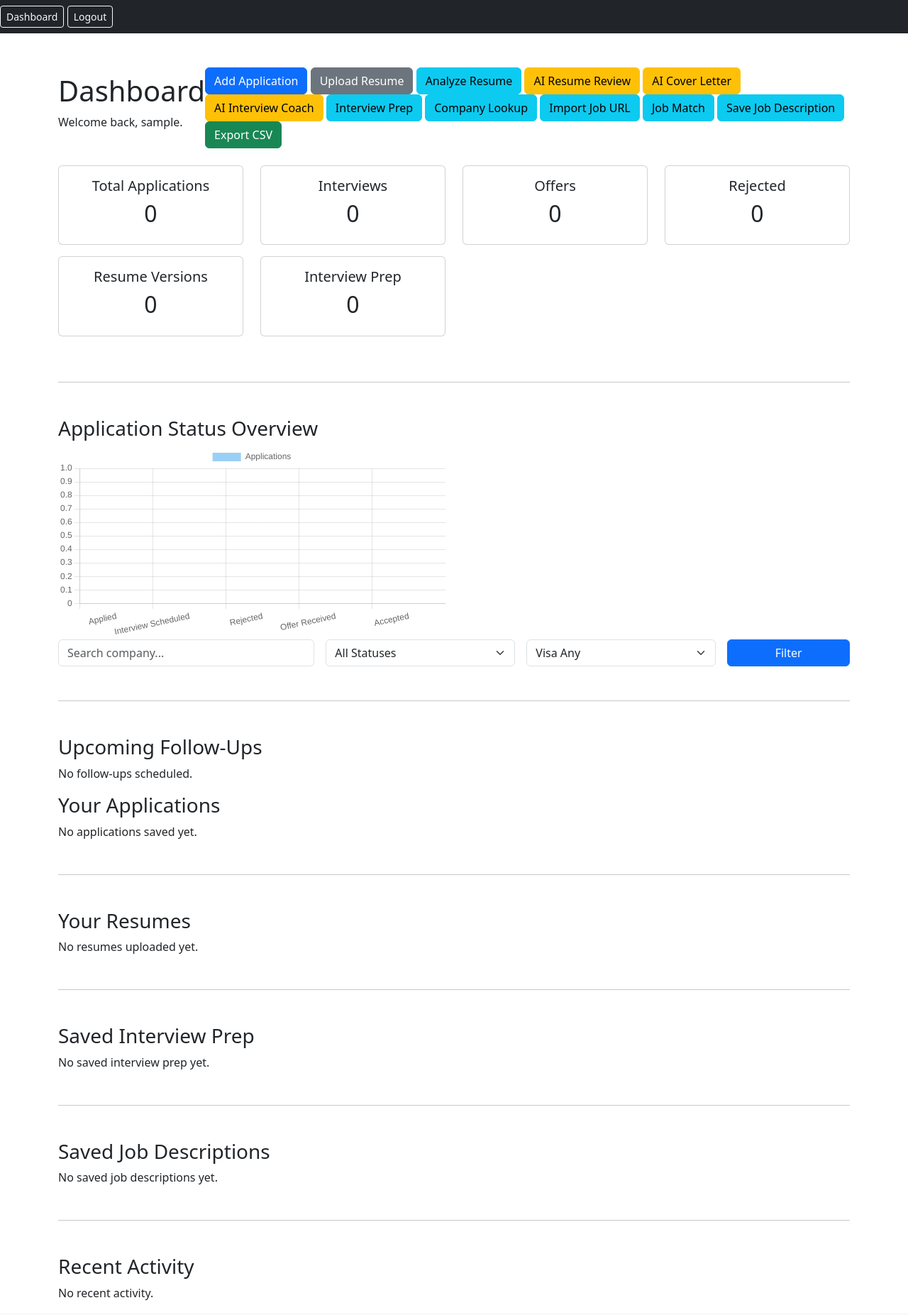
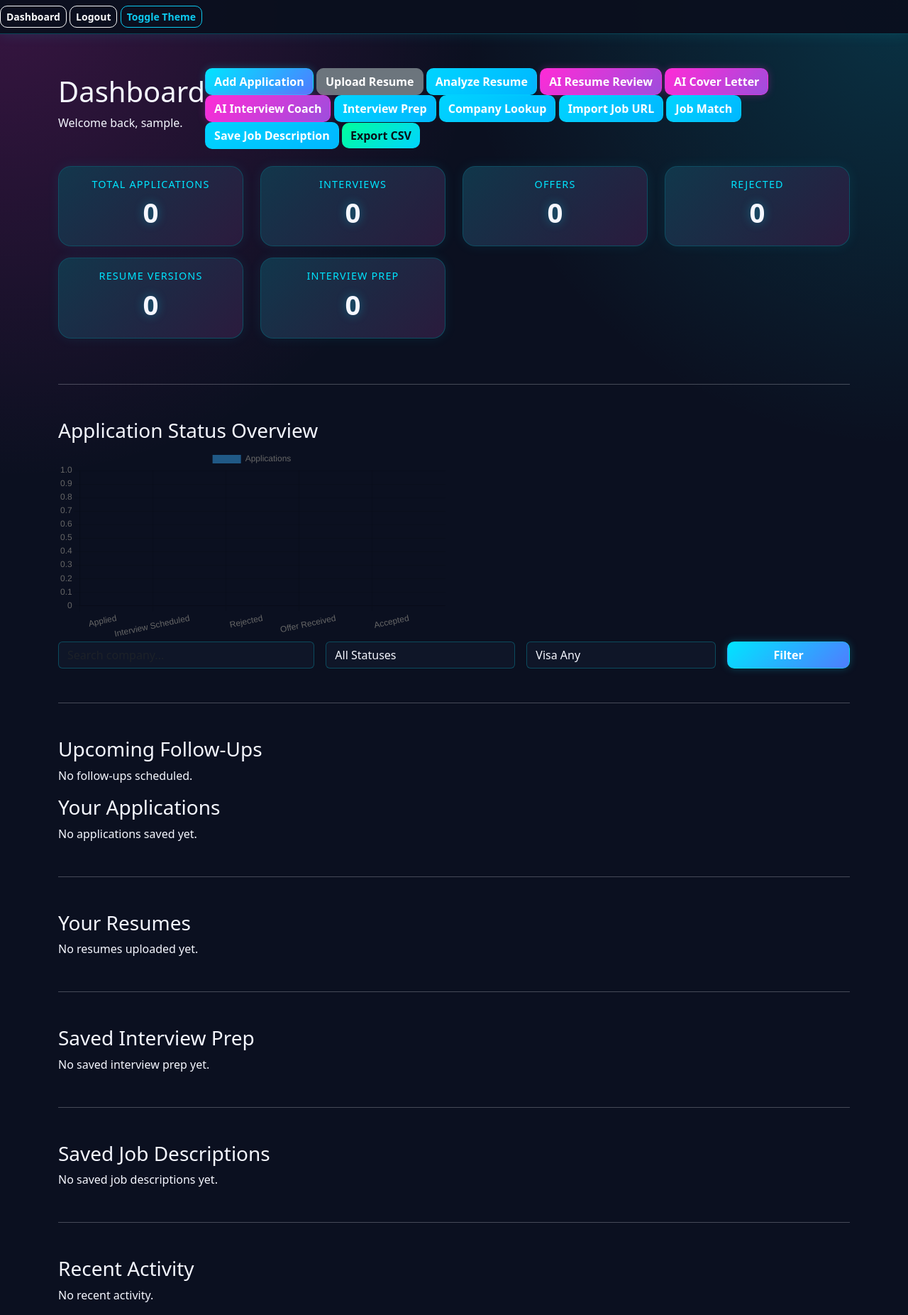
Before and after one commit to OloaneShark/get-a-job, a Flask app: page /dashboard in a window 1280 px wide. Shown: the whole page at 71% size. Before the commit the page ends 1832 px from the top, so only its background shows below. Run offline with Flask 3, Linux system fonts and the light colour scheme; the visitor is signed in with stand-in values (Sample User, id 1); data that the repository does not hold is empty; parts of the project's set-up code (start-up, migrations or seed data) failed here and were passed over.

Commit message:
Add synthwave dashboard redesign, roadmap, and changelog

```diff
--- /dev/null
+++ b/static/css/style.css
@@ -0,0 +1,328 @@
+
+:root {
+    --neon-blue: #00e5ff;
+    --neon-pink: #ff2bd6;
+    --neon-purple: #9d4edd;
+    --dark-bg: #0b1020;
+    --dark-card: #151b2e;
+    --dark-border: rgba(0, 229, 255, 0.25);
+    --light-bg: #f7f7fb;
+    --light-card: #ffffff;
+    --light-border: #d8dce8;
+}
+
+/* DARK MODE */
+body.theme-dark {
+    background:
+        radial-gradient(circle at top left, rgba(255, 43, 214, 0.18), transparent 30%),
+        radial-gradient(circle at top right, rgba(0, 229, 255, 0.16), transparent 28%),
+        var(--dark-bg);
+    color: #f5f7ff;
+}
+
+body.theme-dark .navbar {
+    background: rgba(10, 15, 30, 0.95) !important;
+    border-bottom: 1px solid var(--dark-border);
+    box-shadow: 0 0 20px rgba(0, 229, 255, 0.12);
+}
+
+body.theme-dark .card,
+body.theme-dark .list-group-item {
+    background: rgba(21, 27, 46, 0.92);
+    border: 1px solid var(--dark-border);
+    color: #f5f7ff;
+    box-shadow: 0 0 18px rgba(0, 229, 255, 0.08);
+}
+
+body.theme-dark .form-control,
+body.theme-dark textarea,
+body.theme-dark input,
+body.theme-dark select {
+    background: #0f1628;
+    border: 1px solid rgba(0, 229, 255, 0.25);
+    color: #f5f7ff;
+}
+
+body.theme-dark .form-control:focus {
+    background: #101a30;
+    color: #ffffff;
+    border-color: var(--neon-blue);
+    box-shadow: 0 0 0 0.2rem rgba(0, 229, 255, 0.2);
+}
+
+body.theme-dark table {
+    color: #f5f7ff;
+    background: transparent;
+}
+
+body.theme-dark .table {
+    --bs-table-bg: transparent;
+    --bs-table-color: #f5f7ff;
+    --bs-table-border-color: rgba(0,229,255,.15);
+}
+
+body.theme-dark .table th {
+    background: rgba(0,229,255,.08);
+    color: var(--neon-blue);
+    border-color: rgba(0,229,255,.2);
+}
+
+body.theme-dark .table td {
+    background: rgba(21,27,46,.9);
+    border-color: rgba(0,229,255,.1);
+    color: #f5f7ff;
+}
+
+body.theme-dark .table tbody tr:hover td {
+    background: rgba(0,229,255,.08);
+}
+
+/* LIGHT MODE */
+body.theme-light {
+    background:
+        radial-gradient(circle at top left, rgba(255, 43, 214, 0.10), transparent 28%),
+        radial-gradient(circle at top right, rgba(0, 229, 255, 0.12), transparent 28%),
+        var(--light-bg);
+    color: #111827;
+}
+
+body.theme-light .navbar {
+    background: #ffffff !important;
+    border-bottom: 1px solid var(--light-border);
+    box-shadow: 0 5px 20px rgba(17, 24, 39, 0.06);
+}
+
+body.theme-light .navbar a,
+body.theme-light .navbar button {
+    color: #111827;
+    border-color: #cbd5e1;
+}
+
+body.theme-light .card,
+body.theme-light .list-group-item {
+    background: var(--light-card);
+    border: 1px solid var(--light-border);
+    color: #111827;
+}
+
+/* SHARED */
+.btn-primary {
+    background: linear-gradient(135deg, var(--neon-blue), #2563eb);
+    border: none;
+}
+
+.btn-warning {
+    background: linear-gradient(135deg, #ffd166, var(--neon-pink));
+    border: none;
+    color: #111827;
+}
+
+.btn-info {
+    background: linear-gradient(135deg, var(--neon-blue), var(--neon-purple));
+    border: none;
+    color: #ffffff;
+}
+
+.btn-success {
+    background: linear-gradient(135deg, #00f5a0, #00d9f5);
+    border: none;
+    color: #07111f;
+}
+
+.card {
+    border-radius: 16px;
+    transition: transform 0.2s ease, box-shadow 0.2s ease;
+}
+
+.card:hover {
+    transform: translateY(-2px);
+}
+
+.low-risk {
+    background: linear-gradient(135deg, #00ff9d, #00d4ff);
+    color: #081018;
+    font-weight: 600;
+    border-radius: 999px;
+    padding: 4px 10px;
+    box-shadow: 0 0 10px rgba(0,255,157,.35);
+}
+
+.medium-risk {
+    background: linear-gradient(135deg, #ffd54f, #ff9800);
+    color: #111;
+    font-weight: 600;
+    border-radius: 999px;
+    padding: 4px 10px;
+    box-shadow: 0 0 10px rgba(255,193,7,.35);
+}
+
+.high-risk {
+    background: linear-gradient(135deg, #ff3366, #ff006e);
+    color: white;
+    font-weight: 600;
+    border-radius: 999px;
+    padding: 4px 10px;
+    box-shadow: 0 0 10px rgba(255,51,102,.35);
+}
+
+/* ===========================
+   Neon Buttons
+=========================== */
+
+.btn {
+    border-radius: 10px;
+    font-weight: 600;
+    transition: all .25s ease;
+}
+
+.btn:hover {
+    transform: translateY(-2px);
+}
+
+/* Primary */
+.btn-primary {
+    background: linear-gradient(135deg,#00e5ff,#4f7cff);
+    border: 1px solid rgba(0,229,255,.4);
+    color: white;
+    box-shadow: 0 0 12px rgba(0,229,255,.25);
+}
+
+.btn-primary:hover{
+    box-shadow:
+        0 0 18px rgba(0,229,255,.45),
+        0 0 35px rgba(0,229,255,.20);
+}
+
+/* AI Buttons */
+
+.btn-warning{
+    background:linear-gradient(135deg,#ff2bd6,#9d4edd);
+    border:1px solid rgba(255,43,214,.4);
+    color:white;
+    box-shadow:0 0 12px rgba(255,43,214,.25);
+}
+
+.btn-warning:hover{
+    box-shadow:
+        0 0 18px rgba(255,43,214,.45),
+        0 0 35px rgba(255,43,214,.2);
+}
+
+/* Info */
+
+.btn-info{
+    background:linear-gradient(135deg,#00d4ff,#00b7ff);
+    border:1px solid rgba(0,212,255,.35);
+    color:white;
+}
+
+.btn-info:hover{
+    box-shadow:0 0 18px rgba(0,212,255,.45);
+}
+
+/* Success */
+
+.btn-success{
+    background:linear-gradient(135deg,#00ff9d,#00d4ff);
+    color:#081018;
+    font-weight:700;
+}
+
+/* Danger */
+
+.btn-danger{
+    background:linear-gradient(135deg,#ff3366,#ff0055);
+    border:none;
+    color:white;
+}
+
+.btn-danger:hover{
+    box-shadow:0 0 18px rgba(255,51,102,.45);
+}
+
+/* ===========================
+   Scrollbar
+=========================== */
+
+::-webkit-scrollbar{
+    width:12px;
+}
+
+::-webkit-scrollbar-track{
+    background:#0f1628;
+}
+
+::-webkit-scrollbar-thumb{
+    background:linear-gradient(
+        180deg,
+        #ff2bd6,
+        #ff5be7
+    );
+
+    border-radius:10px;
+
+    border:2px solid #0f1628;
+
+    box-shadow:
+        0 0 10px rgba(255,43,214,.6),
+        0 0 20px rgba(255,43,214,.25);
+}
+
+::-webkit-scrollbar-thumb:hover{
+
+    background:linear-gradient(
+        180deg,
+        #ff66ea,
+        #ff2bd6
+    );
+
+    box-shadow:
+        0 0 16px rgba(255,43,214,.9),
+        0 0 30px rgba(255,43,214,.45);
+}
+
+html{
+
+    scrollbar-width:thin;
+
+    scrollbar-color:
+        #ff2bd6
+        #0f1628;
+}
+
+.stat-card {
+    position: relative;
+    overflow: hidden;
+    border-radius: 18px;
+}
+
+.stat-card::before {
+    content: "";
+    position: absolute;
+    inset: 0;
+    background: linear-gradient(
+        135deg,
+        rgba(0,229,255,.18),
+        rgba(255,43,214,.12)
+    );
+    opacity: .8;
+    pointer-events: none;
+}
+
+.stat-card .card-body {
+    position: relative;
+    z-index: 1;
+}
+
+.stat-card h5 {
+    color: var(--neon-blue);
+    font-size: .9rem;
+    text-transform: uppercase;
+    letter-spacing: .08em;
+}
+
+.stat-card h2 {
+    font-size: 2.4rem;
+    font-weight: 800;
+    text-shadow: 0 0 14px rgba(0,229,255,.35);
+}
--- a/templates/base.html
+++ b/templates/base.html
@@ -9,9 +9,11 @@
     <link href="https://cdn.jsdelivr.net/npm/bootstrap@5.3.7/dist/css/bootstrap.min.css"
           rel="stylesheet">
 
+    <link rel="stylesheet" href="{{ url_for('static', filename='css/style.css') }}">
+
     <script src="https://cdn.jsdelivr.net/npm/chart.js"></script>
 </head>
-<body>
+<body class="theme-dark">
 
 <nav class="navbar navbar-dark bg-dark">
     <div>
@@ -22,6 +24,10 @@
             <a class="btn btn-outline-light btn-sm" href="/login">Login</a>
             <a class="btn btn-outline-light btn-sm" href="/register">Register</a>
         {% endif %}
+
+        <button class="btn btn-outline-info btn-sm" onclick="toggleTheme()">
+            Toggle Theme
+        </button>
     </div>
 </nav>
 
@@ -43,6 +49,7 @@
 </div>
 
 <script src="{{ url_for('static', filename='js/copy_prompt.js') }}"></script>
+<script src="{{ url_for('static', filename='js/theme.js') }}"></script>
 
 </body>
 </html>
--- a/templates/dashboard.html
+++ b/templates/dashboard.html
@@ -66,7 +66,7 @@
 <div class="row mb-5">
 
     <div class="col-md-3 mb-3">
-        <div class="card text-center">
+        <div class="card text-center stat-card">
             <div class="card-body">
                 <h5>Total Applications</h5>
                 <h2>{{ current_user.applications|length }}</h2>
@@ -75,7 +75,7 @@
     </div>
 
     <div class="col-md-3 mb-3">
-        <div class="card text-center">
+        <div class="card text-center stat-card">
             <div class="card-body">
                 <h5>Interviews</h5>
                 <h2>
@@ -89,7 +89,7 @@
     </div>
 
     <div class="col-md-3 mb-3">
-        <div class="card text-center">
+        <div class="card text-center stat-card">
             <div class="card-body">
                 <h5>Offers</h5>
                 <h2>
@@ -103,7 +103,7 @@
     </div>
 
     <div class="col-md-3 mb-3">
-        <div class="card text-center">
+        <div class="card text-center stat-card">
             <div class="card-body">
                 <h5>Rejected</h5>
                 <h2>
@@ -117,7 +117,7 @@
     </div>
 
     <div class="col-md-3 mb-3">
-        <div class="card text-center">
+        <div class="card text-center stat-card">
             <div class="card-body">
                 <h5>Resume Versions</h5>
                 <h2>{{ current_user.resumes|length }}</h2>
@@ -126,7 +126,7 @@
     </div>
 
     <div class="col-md-3 mb-3">
-        <div class="card text-center">
+        <div class="card text-center stat-card">
             <div class="card-body">
                 <h5>Interview Prep</h5>
                 <h2>{{ current_user.interview_preps|length }}</h2>
@@ -282,19 +282,13 @@
 
                     <td>
                         {% if app.risk_level == "Low Risk" %}
-                            <span class="badge bg-success">
-                                {{ app.risk_level }}
-                            </span>
-
+                            <span class="low-risk">{{ app.risk_level }}</span>
                         {% elif app.risk_level == "Medium Risk" %}
-                            <span class="badge bg-warning text-dark">
-                                {{ app.risk_level }}
-                            </span>
-
+                            <span class="medium-risk">{{ app.risk_level }}</span>
+                        {% elif app.risk_level == "High Risk" %}
+                            <span class="high-risk">{{ app.risk_level }}</span>
                         {% else %}
-                            <span class="badge bg-danger">
-                                {{ app.risk_level }}
-                            </span>
+                            <span>{{ app.risk_level or "Unknown" }}</span>
                         {% endif %}
                     </td>
 
```
Also changed, not shown: ROADMAP.md (added, +280 -0 lines), CHANGELOG.md (added), static/js/theme.js (added).
